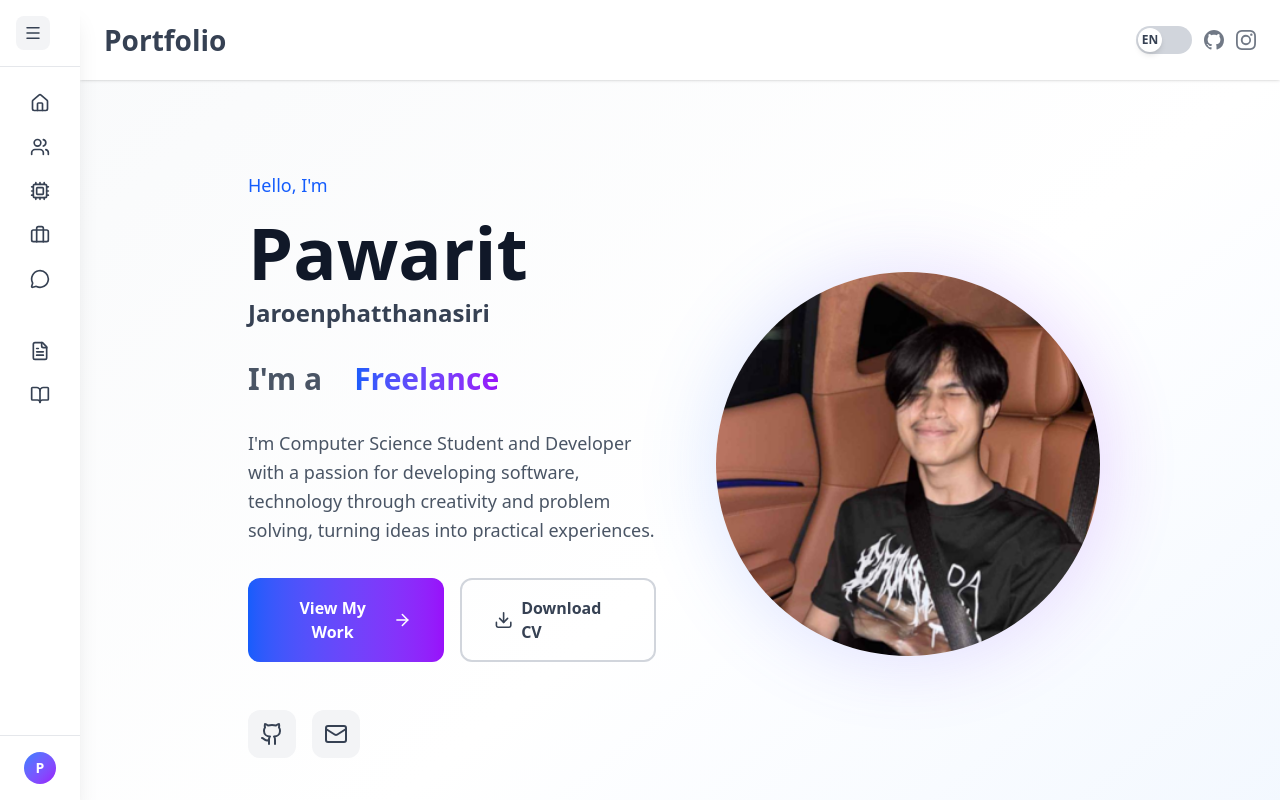
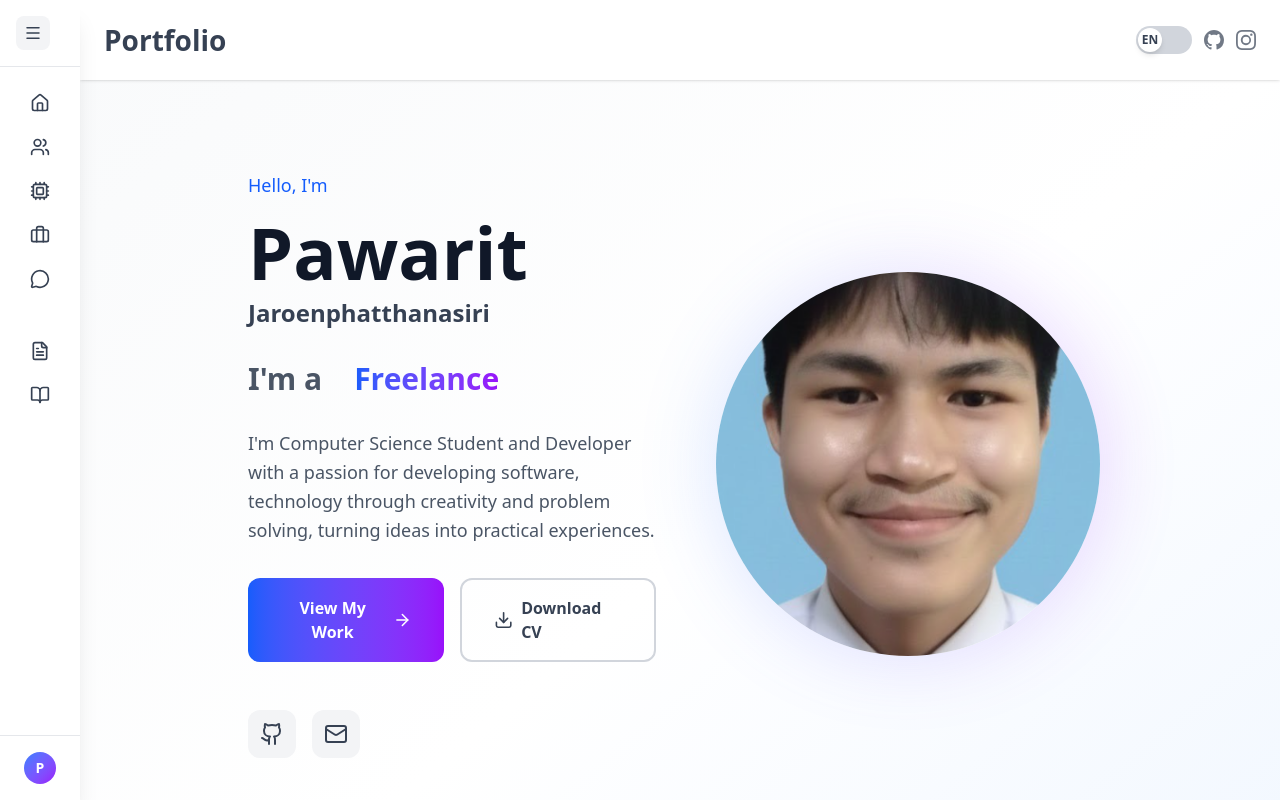
Before and after one commit to RitJaroen26/Resume-app, a Next.js app: page / in a window 1280 px wide. Built offline with nearby package versions, Linux system fonts and the light colour scheme.

Commit message:
updated profile image

```diff
--- a/components/HomeSection.tsx
+++ b/components/HomeSection.tsx
@@ -195,7 +195,7 @@ export default function HomeSection() {
                             <div className="absolute inset-0 bg-gradient-to-r from-blue-500 to-purple-600 rounded-full blur-2xl opacity-20 animate-pulse" />
                             <div className={`relative w-full h-full ${isDarkMode ? 'bg-gray-800' : 'bg-white'} rounded-full flex items-center justify-center overflow-hidden`}>
                                 <div className="w-110 h-110 rounded-full flex items-center justify-center">
-                                    <Image src="/images/pawarit-3.png" width={800} height={800} alt="" placeholder="empty" className="object-cover w-full h-full rounded-full" />
+                                    <Image src="/images/profile_image_01.png" width={800} height={800} alt="" placeholder="empty" className="object-cover w-full h-full rounded-full" />
                                 </div>
                             </div>
                         </div>
```
Also changed, not shown: public/images/profile_image_01.png (added).
